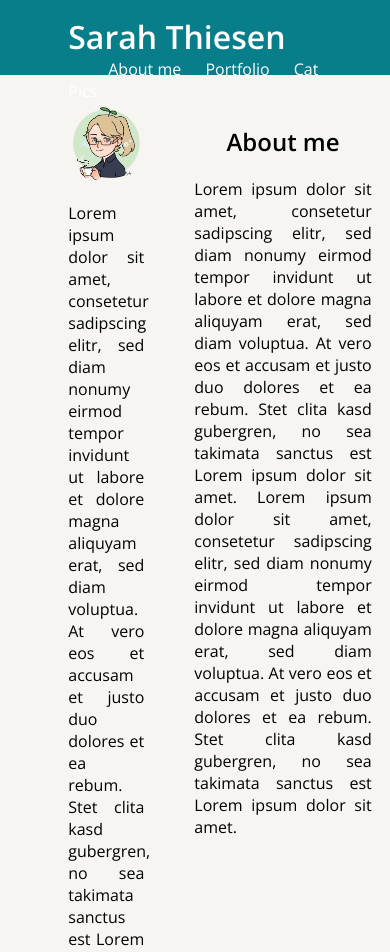
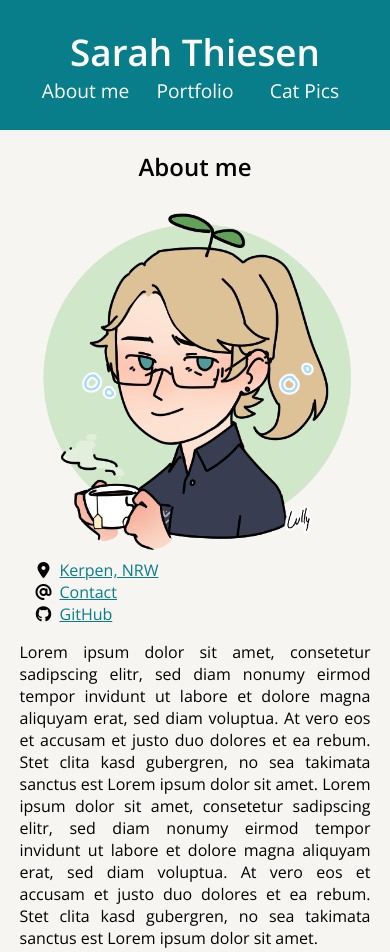
Before and after one commit to CoffeeCryptid/sathiesen-website, a plain HTML site: page index.html in a window 390 px wide. Shown: the top 952 px of the page. Drawn offline with nearby package versions, Linux system fonts and the light colour scheme.

Commit message:
optimized for mobile

```diff
--- a/index.html
+++ b/index.html
@@ -3,6 +3,7 @@
 
 <head>
 	<meta http-equiv="Content-Type" content="text/html; charset=UTF-8" />
+	<meta name="viewport" content="width=device-width" initial-scale=1.0>
 	<title>Sarah Thiesen</title>
 	<link rel="stylesheet" href="style.css" />
 	<!-- Google Font Open Sans -->
@@ -17,25 +18,27 @@
 <body>
 	<header>
 		<div class="header-content">
-			<span>
-				<h1>Sarah Thiesen</h1>
-				<nav class="nav">
+			<div>
+				<h1 class="header-element">Sarah Thiesen</h1>
+				<nav class="nav header-element">
 					<ul>
-						<li><a href="#about-me">About me</a></li>
-						<li><a href="#portfolio">Portfolio</a></li>
-						<li><a href="#cat-pics">Cat Pics</a></li>
+						<li class="header-element"><a href="#about-me">About me</a></li>
+						<li class="header-element"><a href="#portfolio">Portfolio</a></li>
+						<li class="header-element"><a href="#cat-pics">Cat Pics</a></li>
 					</ul>
 				</nav>
-			</span>
+			</div>
 		</div>
 	</header>
 
 	<div class = "main">
 		<div class="main-content">
-			<section id="about-me">
-				<div id="profile">
+			<section>
+				<a class="anchor" id="about-me"></a>
+				<h2 class="headline">About me</h2>
+				<div class="flex">
+					<div id="profile" class="prof-column">
 						<img class="icon" src="img/icon.png" alt="It me">
-					<p>Lorem ipsum dolor sit amet, consetetur sadipscing elitr, sed diam nonumy eirmod tempor invidunt ut labore et dolore magna aliquyam erat, sed diam voluptua. At vero eos et accusam et justo duo dolores et ea rebum. Stet clita kasd gubergren, no sea takimata sanctus est Lorem ipsum dolor sit amet.</p>
 						<div>
 							<ul class="fa-ul">
 								<li><span class="fa-li"><i class="fas fa-map-marker-alt"></i></span><a href="https://www.openstreetmap.org/?mlat=50.8750&mlon=6.6773#map=12/50.8750/6.6773">Kerpen, NRW</a>
@@ -45,13 +48,14 @@
 						</div>
 					</div>
 
-				<div id="about-text">
-					<h2 class="headline">About me</h2>
+					<div id="about-text", class="prof-column">
 						<p>Lorem ipsum dolor sit amet, consetetur sadipscing elitr, sed diam nonumy eirmod tempor invidunt ut labore et dolore magna aliquyam erat, sed diam voluptua. At vero eos et accusam et justo duo dolores et ea rebum. Stet clita kasd gubergren, no sea takimata sanctus est Lorem ipsum dolor sit amet. Lorem ipsum dolor sit amet, consetetur sadipscing elitr, sed diam nonumy eirmod tempor invidunt ut labore et dolore magna aliquyam erat, sed diam voluptua. At vero eos et accusam et justo duo dolores et ea rebum. Stet clita kasd gubergren, no sea takimata sanctus est Lorem ipsum dolor sit amet.</p>
+					</div>
 				</div>
 			</section>
 
-			<section id="portfolio">
+			<section>
+				<a class="anchor" id="portfolio"></a>
 				<h2 class="headline">Portfolio</h2>
 				<p>Lorem ipsum dolor sit amet, consetetur sadipscing elitr, sed diam nonumy eirmod tempor invidunt ut labore et dolore magna aliquyam erat, sed diam voluptua. At vero eos et accusam et justo duo dolores et ea rebum. Stet clita kasd gubergren, no sea takimata sanctus est Lorem ipsum dolor sit amet. Lorem ipsum dolor sit amet, consetetur sadipscing elitr, sed diam nonumy eirmod tempor invidunt ut labore et dolore magna aliquyam erat, sed diam voluptua. At vero eos et accusam et justo duo dolores et ea rebum. Stet clita kasd gubergren, no sea takimata sanctus est Lorem ipsum dolor sit amet. Lorem ipsum dolor sit amet, consetetur sadipscing elitr, sed diam nonumy eirmod tempor invidunt ut labore et dolore magna aliquyam erat, sed diam voluptua. At vero eos et accusam et justo duo dolores et ea rebum. Stet clita kasd gubergren, no sea takimata sanctus est Lorem ipsum dolor sit amet.</p>
 				<p>Duis autem vel eum iriure dolor in hendrerit in vulputate velit esse molestie consequat, vel illum dolore eu feugiat nulla facilisis at vero eros et accumsan et iusto odio dignissim qui blandit praesent luptatum zzril delenit augue duis dolore te feugait nulla facilisi. Lorem ipsum dolor sit amet, consectetuer adipiscing elit, sed diam nonummy nibh euismod tincidunt ut laoreet dolore magna aliquam erat volutpat.</p>
@@ -59,15 +63,18 @@
 				<p>Nam liber tempor cum soluta nobis eleifend option congue nihil imperdiet doming id quod mazim placerat facer</p>
 			</section>
 
-			<section id="cat-pics">
+			<section>
+				<a class="anchor" id="cat-pics"></a>
 				<h2 class="headline">Cat Pics</h2>
-				<div class="flex-container cat-gallery">
-					<a data-fancybox="gallery" data-caption="This is a test", href="img/icon.png"><img src="img/icon.png"></a>
-					<a data-fancybox="gallery" data-caption="This is a test", href="img/icon.png"><img src="img/icon.png"></a>
-					<a data-fancybox="gallery" data-caption="This is a test", href="img/icon.png"><img src="img/icon.png"></a>
-					<a data-fancybox="gallery" data-caption="This is a test", href="img/icon.png"><img src="img/icon.png"></a>
-					<a data-fancybox="gallery" data-caption="This is a test", href="img/icon.png"><img src="img/icon.png"></a>
-					<a data-fancybox="gallery" data-caption="This is a test", href="img/icon.png"><img src="img/icon.png"></a>
+				<div class="flex cat-gallery">
+					<div class="catpic"><a data-fancybox="gallery" data-caption="This is a test", href="img/icon.png"><img src="img/icon.png"></a></div>
+					<div class="catpic"><a data-fancybox="gallery" data-caption="This is a test", href="img/icon.png"><img src="img/icon.png"></a></div>
+					<div class="catpic"><a data-fancybox="gallery" data-caption="This is a test", href="img/icon.png"><img src="img/icon.png"></a></div>
+					<div class="catpic"><a data-fancybox="gallery" data-caption="This is a test", href="img/icon.png"><img src="img/icon.png"></a></div>
+					<div class="catpic"><a data-fancybox="gallery" data-caption="This is a test", href="img/icon.png"><img src="img/icon.png"></a></div>
+					<div class="catpic"><a data-fancybox="gallery" data-caption="This is a test", href="img/icon.png"><img src="img/icon.png"></a></div>
+					<div class="catpic"><a data-fancybox="gallery" data-caption="This is a test", href="img/icon.png"><img src="img/icon.png"></a></div>
+					<div class="catpic"><a data-fancybox="gallery" data-caption="This is a test", href="img/icon.png"><img src="img/icon.png"></a></div>
 				</div>
 			</section>
 
--- a/style.css
+++ b/style.css
@@ -21,12 +21,13 @@ Colors:
 
 */
 
+/* general stuff */
+
 * {
 	font-family: "Open Sans", Arial, sans-serif;
 	font-style: normal;
 	font-variant: normal;
 	box-sizing: border-box;
-
 }
 
 html, body {
@@ -44,7 +45,16 @@ a:hover {
 	color: #B76E78;
 }
 
-header{
+a.anchor {
+    display: block;
+    position: relative;
+    top: -75px;
+    visibility: hidden;
+}
+
+/* header */
+
+header {
 	position: fixed;
 	top: 0;
 	width: 100%;
@@ -55,34 +65,45 @@ header{
 }
 
 .header-content {
-	width: 65%;
+	width: 70%;
+	height: 100%;
 	margin-left: auto;
 	margin-right: auto;
-	margin-top: 15px;
-	margin-bottom: 15px;
+	display: flex;
+	align-items: center;
 }
 
-.header-content h1 {
-	display: inline;
+.header-element {
+	display: inline-block;
 }
 
 .nav {
-	display: inline;
-}
-
-.nav ul {
-    display: inline;
+	margin: 0 20px;
 }
 
 .nav li {
-    display: inline;
-    margin-right: 20px;
+	margin-right: 10px;
+	margin-left: 10px;
+	font-size: 1.5em;
 }
 
-.nav a {
+ul {
+	padding: 0;
+	margin: 0;
+}
+
+header h1 {
+	font-size: 2.3rem;
+	margin: 0;
+}
+
+header a {
 	color: #fff;
 	text-decoration: none;
+	margin: 0;
 }
+
+/* main */
 
 .main {
 	position: absolute;
@@ -90,7 +111,7 @@ header{
 }
 
 .main-content {
-	width: 65%;
+	width: 70%;
 	margin-left: auto;
 	margin-right: auto;
 
@@ -98,57 +119,133 @@ header{
 	margin-bottom: 30px;
 }
 
-img.icon {
-	width: 100%;
-}
-
 .headline {
 	text-align: center;
 }
 
-p {
+.flex {
+	display: flex;
+	flex-wrap: wrap;
+	flex-direction: row;
+	align-items: flex-start;
+	justify-content: space-between;
+}
+
+/* profile */
+
+#profile {
+	width: 30%;
+}
+
+#about-text {
+	width: 65%;
+}
+
+#about-text p {
 	text-align: justify;
 }
 
-#about-me {
-	display: grid;
-	grid-template-columns: 30% 70%;
-	grid-gap: 50px;
-}
-
-.flex-container {
-  display: flex;
-  flex-flow: row wrap;
-}
-
-.cat-gallery a {
-	padding: 10px;
-	flex: 25%;
-}
-
-div.cat-gallery img {
+#profile img {
 	width: 100%;
 }
 
-@media (max-width: 800px) {
-  .cat-gallery a {
-    padding: 10px;
-    flex: 50%;
-  }
+/* catpics */
+
+.catpic {
+	width: 25%;
+	margin: auto;
 }
 
+.catpic img {
+	width: 100%;
+}
+
+/* footer */
 
 footer {
-	/*position: absolute;
-	bottom: 0;*/
 	position: absolute;
 	width: 100%;
-	height: 2em;
+	height: 2rem;
 	background-color: #E7B9B4;
 }
 
 footer p {
-	margin: 0.25em 0.5em;
+	margin: 0.25rem 0.5rem;
 	position: absolute;
 	right: 0;
 }
+
+/* mobile screens */
+
+@media screen and (max-width: 480px) {
+
+	/* anchors */
+
+	a.anchor {
+    	display: block;
+    	position: relative;
+    	top: -130px;
+    	visibility: hidden;
+	}
+
+	/* header */
+
+	header {
+		height: 130px;
+	}
+
+	.header-content {
+		width: 90%;
+		margin:auto;
+		text-align: center;
+		justify-content: space-between;
+	}
+
+	.header-content h1 {
+		width: 100%;
+	}
+
+	.header-content nav {
+		width: 100%;
+		margin-left: auto;
+		margin-right: auto;
+	}
+
+	.nav li {
+		width: 30%;
+		margin: 0%;
+		font-size: 1.2em;
+	}
+
+	/* main */
+
+	.main {
+		position: absolute;
+		top: 130px;
+	}
+
+	.main-content {
+		width: 90%;
+		margin-left: auto;
+		margin-right: auto;
+
+		margin-top: 0;
+		margin-bottom: 30px;
+	}
+
+	#profile, #about-text {
+		width: 100%;
+	}
+
+	.catpic {
+		width: 50%;
+		margin: auto;
+	}
+
+	footer p {
+		right: auto;
+		width: 100%;
+		text-align: center;
+	}
+
+}
```
Lines whose indentation alone changed are shown as unchanged.
